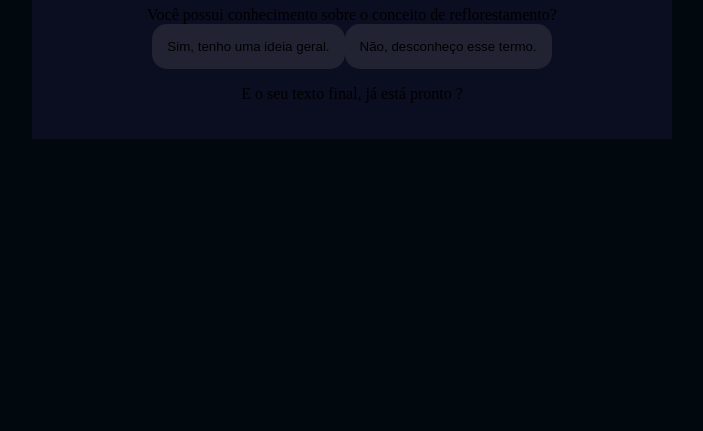
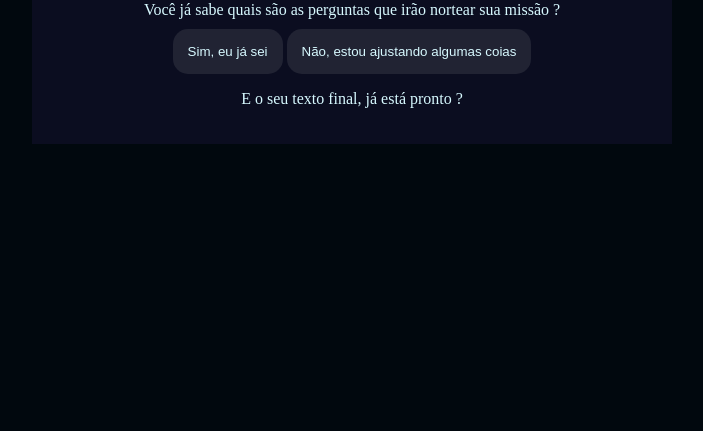
Before and after one commit to Kazuha16/Ambiental, a plain HTML site: page Reflorestamento/index.html in a window 1280 px wide. Shown: the part 385-816 px from the top of the page, without its empty margins (288-991 px from the left). Drawn offline with Linux system fonts and the light colour scheme.

Commit message:
alteração conforme o modelo no classroom

```diff
--- a/Reflorestamento/index.html
+++ b/Reflorestamento/index.html
@@ -22,6 +22,5 @@
             </p>
         </div>
     </div>
-    <script src="script.js"></script>
 </body>
 </html>
--- a/Reflorestamento/script.js
+++ b/Reflorestamento/script.js
@@ -63,8 +63,8 @@ function mostraPergunta() {
 }
 
 function mostraAlternativas(){
-    for(const alternativa of perguntaAtual.alternativas){
-        const botaoAlternativas = document.createElement("button")
+    for(const alternativa of perguntaAtual.alternativas) {
+        const botaoAlternativas = document.createElement("button");
         botaoAlternativas.textContent = alternativa.texto;
         botaoAlternativas.addEventListener("click", () => respostaSelecionada(alternativa));
         caixaAlternativas.appendChild(botaoAlternativas);
--- a/Reflorestamento/style.css
+++ b/Reflorestamento/style.css
@@ -1,12 +1,12 @@
 :root{
-    --cor-fundo: #01080E ;
-    --cor-principal: #0B0D20 ;
-    --cor-secundaria: #212333 ;
-    --cor-destaque: #2BDEFD ;
-    --cor-titulo: #D7F9FF ;
+    --cor-fundo: #01080E;
+    --cor-principal: #0B0D20;
+    --cor-secundaria: #212333;
+    --cor-destaque: #2BDEFD;
+    --cor-texto: #D7F9FF;
 }
 
-body {
+body{
     background-color: var(--cor-fundo);
     color: var(--cor-texto);
     display: flex;
@@ -27,7 +27,11 @@ h1{
     color: var(--cor-destaque);
 }
 
-button {
+.caixa-perguntas{
+    padding-bottom: 10px;
+}
+
+button{
     background-color: var(--cor-secundaria);
     color: var(--cor-texto);
     border: none;
```
